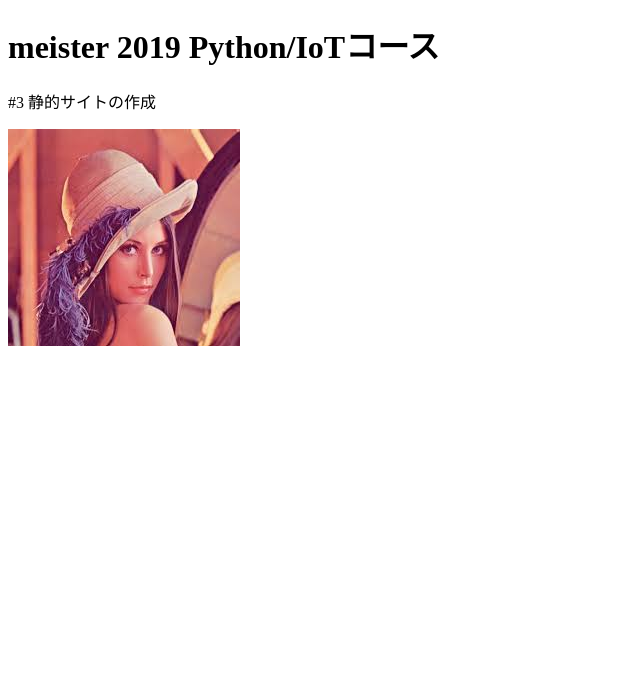
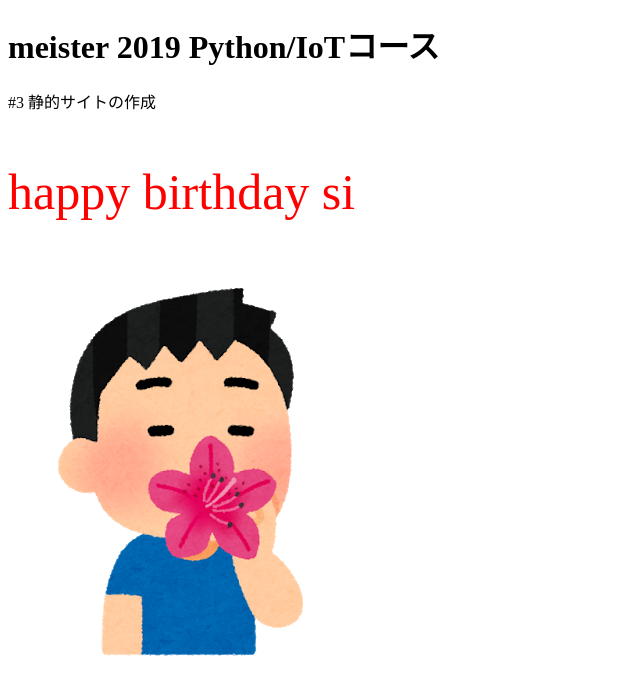
Before and after one commit to nittc-meister/chapter3, a website: page docs/index.html in a window 1280 px wide. Shown: the whole page, without its empty margins (0-640 px from the left). Drawn offline with Linux system fonts and the light colour scheme.

Commit message:
hapibagazou

```diff
--- a/docs/index.html
+++ b/docs/index.html
@@ -6,20 +6,26 @@
 
         <!-- cssの追加 -->
         <style>
+        #greet {
+        	font-size: 50px;
+        	color: red;
+        }
         </style>
     </head>
     <body>
         <h1>meister 2019 Python/IoTコース</h1>
         <p id="p">#3 静的サイトの作成</p>
         <!-- この下に新しい要素を追加してください -->
+        <p id="greet">こんにちは "si"</p>
 
         <!-- 段落の追加 -->
 
         <!-- 画像の表示 -->
-        <img src="./img/lenna.jpeg" alt="sample image"/>
+        <img src="./img/flower_tsutsuji_mitsu.png" alt="sample image"/>
 
         <script>
             // JavaScriptの追加
+            document.getElementById("greet").innerHTML="happy birthday si";
 
         </script>
     </body>
```
Also changed, not shown: docs/img/flower_tsutsuji_mitsu.png (added).
